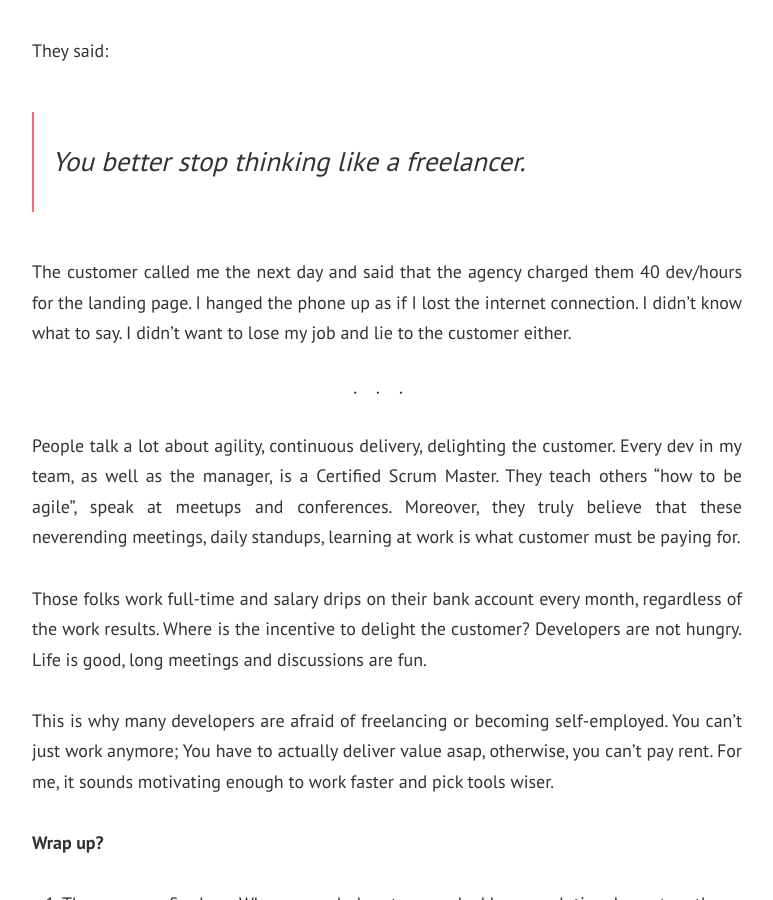
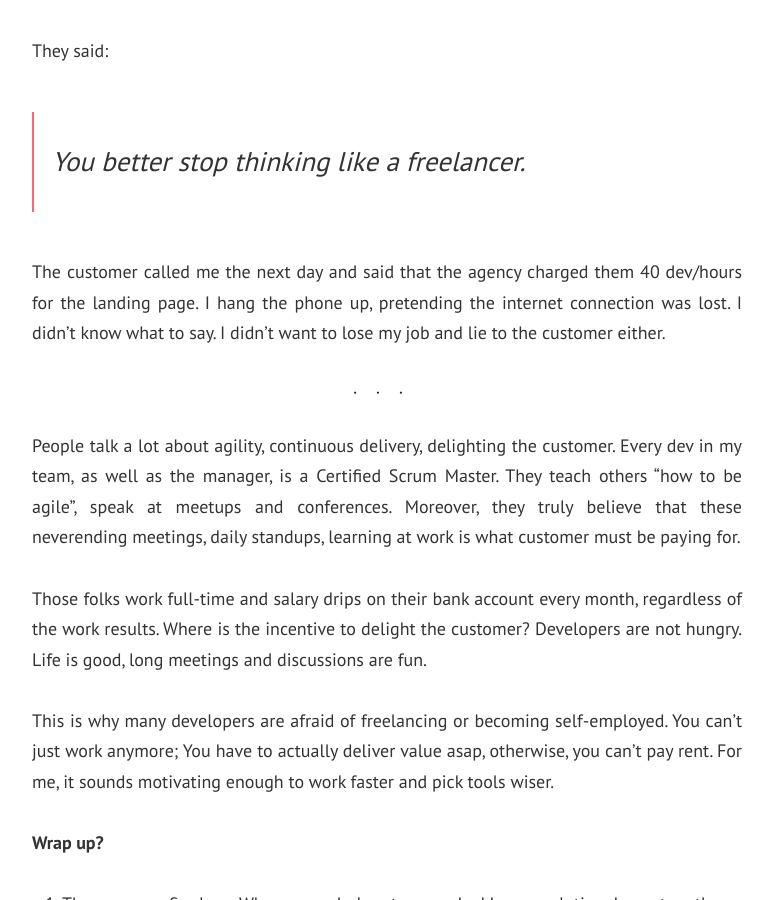
Before and after one commit to unicorncoding/unicorncoding.github.io, a Jekyll site: the page built from _posts/2020-06-20-fired-for-agility.md, in a window 1280 px wide and 900 px high, scrolled down 2751 px. Shown: the whole window, without its empty margins (253-1026 px from the left). Built offline with Jekyll 4.4.1, drawn with Linux system fonts in a browser that asks for light colours; nearby versions of some CDN libraries; comment, search, counter and statistics services are not loaded.

Commit message:
fired for agility

```diff
--- a/_posts/2020-06-20-fired-for-agility.md
+++ b/_posts/2020-06-20-fired-for-agility.md
@@ -38,7 +38,7 @@ They said:
 
 > You better stop thinking like a freelancer.
 
-The customer called me the next day and said that the agency charged them 40 dev/hours for the landing page. I hanged the phone up as if I lost the internet connection. I didn't know what to say. I didn't want to lose my job and lie to the customer either.
+The customer called me the next day and said that the agency charged them 40 dev/hours for the landing page. I hang the phone up, pretending the internet connection was lost. I didn't know what to say. I didn't want to lose my job and lie to the customer either.
 
 ---
 
```
